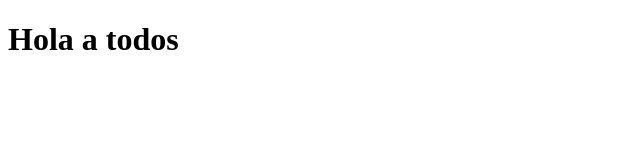
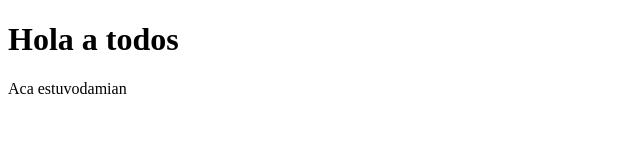
Before and after one commit to JManuelCR/git-github-repazo, a plain HTML site: page index.html in a window 1280 px wide. Shown: the whole page, without its empty margins (0-640 px from the left). Drawn offline with Linux system fonts and the light colour scheme.

Commit message:
comentario damian

```diff
--- a/index.html
+++ b/index.html
@@ -8,5 +8,6 @@
 </head>
 <body>
     <h1>Hola a todos</h1>
+    <p>Aca estuvodamian</p>
 </body>
 </html>
```
